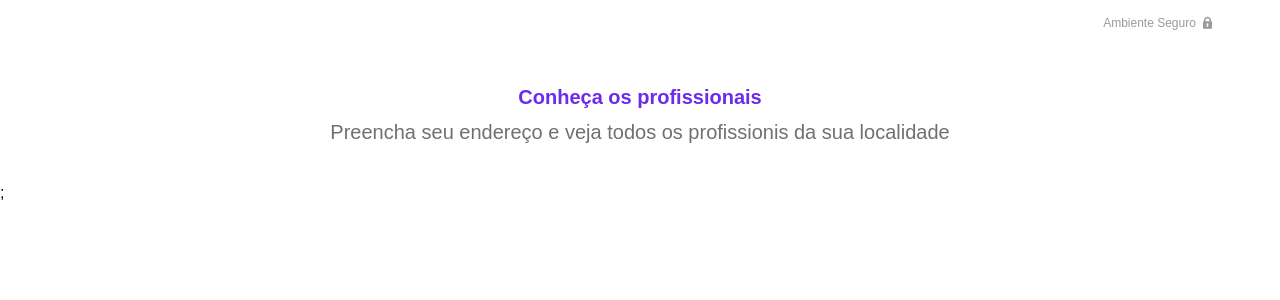
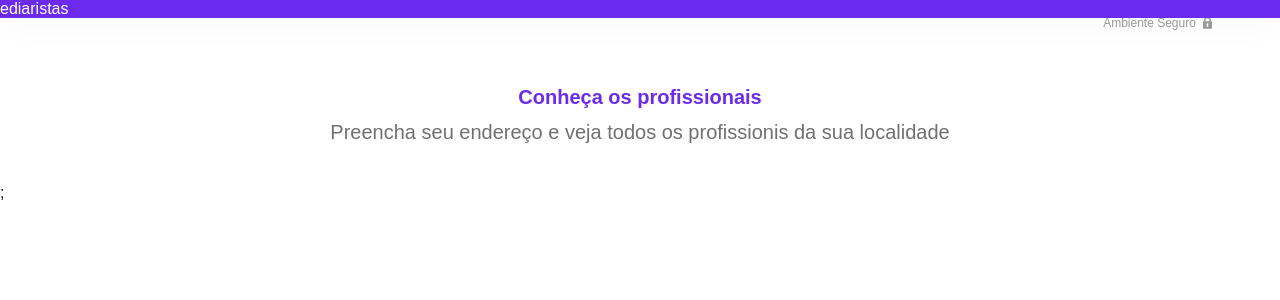
Before and after one commit to Clivaly/agendamentos-app-next-java, a Next.js app: page / in a window 1280 px wide. Shown: the top 300 px of the page. Built offline with nearby package versions, Linux system fonts and the light colour scheme.

Commit message:
Creating AppBar

```diff
--- a/src/pages/_app.tsx
+++ b/src/pages/_app.tsx
@@ -1,8 +1,9 @@
 import "@styles/globals.css";
 import type { AppProps } from "next/app";
-import { Link, ThemeProvider } from "@mui/material";
+import { ThemeProvider } from "@mui/material";
 import { theme } from "ui/themes/theme";
 import Head from "next/head";
+import { Header } from "ui/components/surfaces/Header/Header";
 
 function MyApp({ Component, pageProps }: AppProps) {
   return (
@@ -24,6 +25,7 @@ function MyApp({ Component, pageProps }: AppProps) {
         <link href="/fonts/tw-icons/css/treinaweb-icons.css" rel="stylesheet" />
       </Head>
       <ThemeProvider theme={theme}>
+        <Header />
         <Component {...pageProps} />;
       </ThemeProvider>
     </>
--- /dev/null
+++ b/src/ui/components/surfaces/Header/Header.style.tsx
@@ -0,0 +1,6 @@
+import { styled } from "@mui/material/styles";
+import { AppBar } from "@mui/material";
+
+export const HeaderAppBar = styled(AppBar)`
+  position: fixed;
+`;
--- /dev/null
+++ b/src/ui/components/surfaces/Header/Header.tsx
@@ -0,0 +1,6 @@
+import React from "react";
+import { HeaderAppBar } from "./Header.style";
+
+export const Header: React.FC = () => {
+  return <HeaderAppBar>ediaristas</HeaderAppBar>;
+};
```
